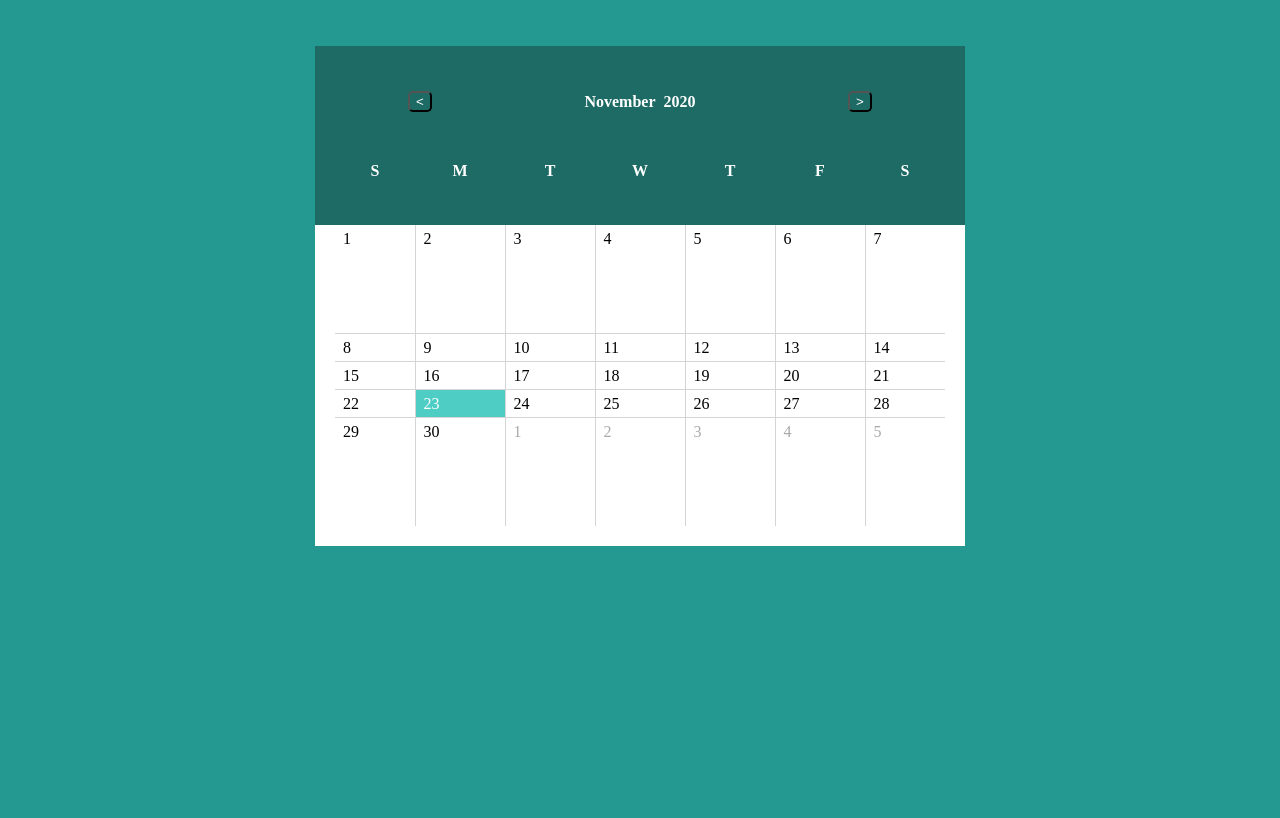
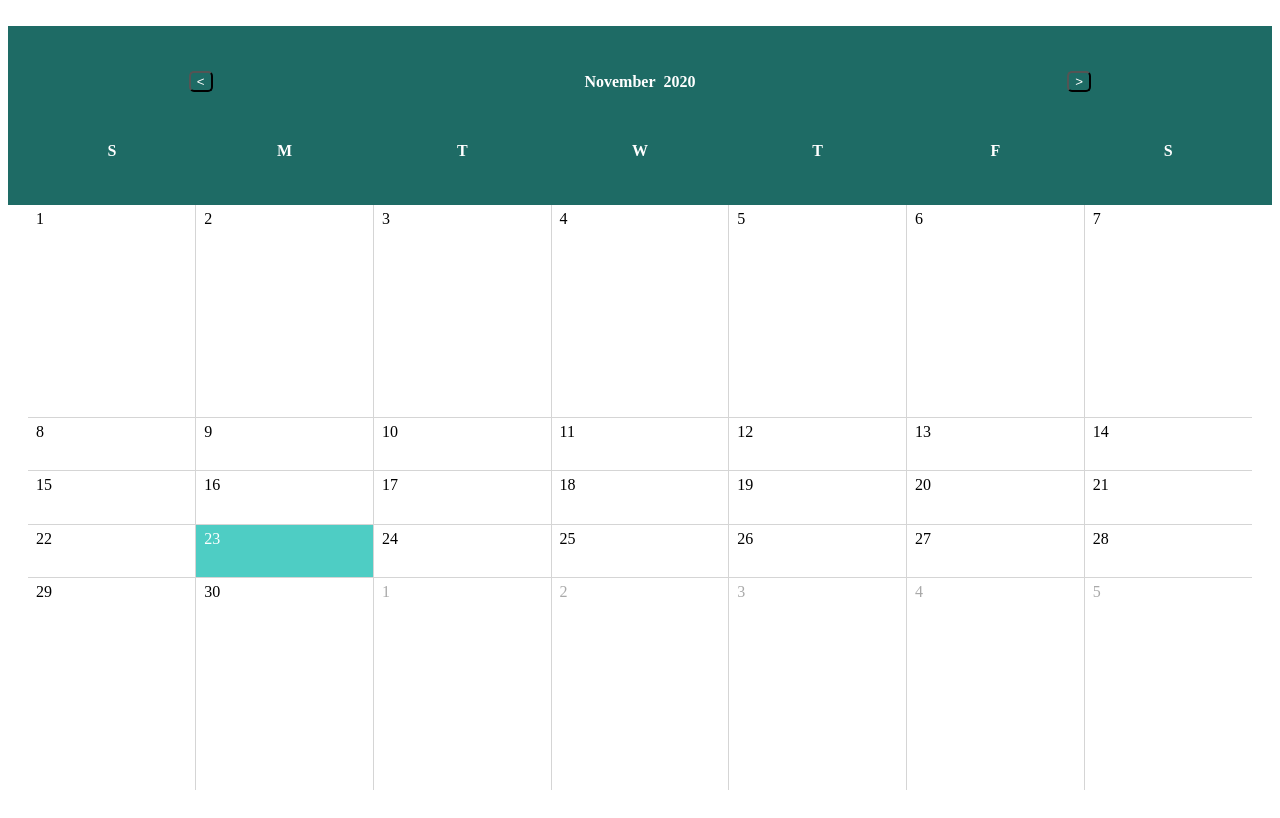
Before and after one commit to BhatiaGurpreet/eventcalendar, a plain HTML site: page index.html in a window 1280 px wide. Drawn offline with Linux system fonts and the light colour scheme.

Commit message:
Update index.html

```diff
--- a/index.html
+++ b/index.html
@@ -2,22 +2,9 @@
 <head>
     <title>Simple calendar</title>
     <meta charset="UTF-8">
-    <link rel="stylesheet" href="./CalendarStyle.css"/>
+    <link rel="stylesheet" href="./calendarStyle.css"/>
+	<meta name="viewport" content="width=device-width,initial-scale=1">
 </head>
-<style>
-    body
-    {
-        background-color: #249991;
-    }
-#Calendar
-{
-    width: 650px;
-    height: 500px;
-    margin: auto;
-    padding: 20px;
-
-}
-</style>
 <body>
 <br/>
     <div id="Calendar"></div>
```
